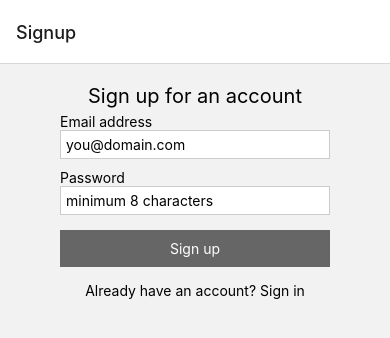
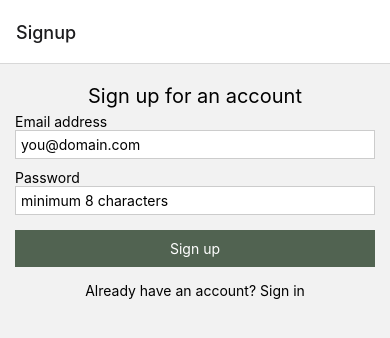
Before and after one commit to johannesmu/crossApp23T1, a React Native app: screen / in a window 390 px wide. Shown: the top 338 px of the page. Built offline with nearby package versions, Linux system fonts and the light colour scheme; no server answers.

Commit message:
adding context

```diff
--- a/App.js
+++ b/App.js
@@ -4,6 +4,8 @@ import { StyleSheet, Text, View, TouchableOpacity } from 'react-native';
 import { NavigationContainer } from '@react-navigation/native';
 import { createNativeStackNavigator } from '@react-navigation/native-stack';
 import { useState, useEffect } from 'react';
+//contexts
+import { AuthContext } from './contexts/AuthContext';
 // screens
 import { HomeScreen } from './screens/HomeScreen';
 import { SignUpScreen } from './screens/SignUp';
@@ -33,77 +35,77 @@ import {
 
 const Stack = createNativeStackNavigator();
 
-const FBapp = initializeApp( firebaseConfig )
-const FBauth = getAuth( FBapp )
-const FBdb = getFirestore( FBapp )
+const FBapp = initializeApp(firebaseConfig)
+const FBauth = getAuth(FBapp)
+const FBdb = getFirestore(FBapp)
 
 export default function App() {
-  const [auth,setAuth] = useState()
-  const [ errorMsg, setErrorMsg ] = useState()
-  const [ noteData, setNoteData ] = useState([])
+  const [auth, setAuth] = useState()
+  const [errorMsg, setErrorMsg] = useState()
+  const [noteData, setNoteData] = useState([])
 
-  onAuthStateChanged( FBauth, (user) => {
-    if( user ) {
-      setAuth( user )
+  onAuthStateChanged(FBauth, (user) => {
+    if (user) {
+      setAuth(user)
       // console.log( user.uid )
     }
     else {
-      setAuth( null )
+      setAuth(null)
     }
   })
 
   useEffect(() => {
-    if( noteData.length === 0 && auth ) {
+    if (noteData.length === 0 && auth) {
       GetData()
     }
   })
 
-  const SignUp = ( email, password ) => {
-    createUserWithEmailAndPassword( FBauth, email, password )
-    .then( (userCredential) => console.log(userCredential) )
-    .catch( (error) => console.log(error) )
+  const SignUp = (email, password) => {
+    createUserWithEmailAndPassword(FBauth, email, password)
+      .then((userCredential) => console.log(userCredential))
+      .catch((error) => console.log(error))
   }
 
-  const SignIn = ( email, password ) => {
-    signInWithEmailAndPassword( FBauth, email, password )
-    .then( (userCredential) => console.log(userCredential) )
-    .catch( (error) => console.log(error) )
+  const SignIn = (email, password) => {
+    signInWithEmailAndPassword(FBauth, email, password)
+      .then((userCredential) => console.log(userCredential))
+      .catch((error) => console.log(error))
   }
 
   const SignOut = () => {
     signOut(FBauth)
-    .then( () => {
+      .then(() => {
         //now the user is signed out
       })
-    .catch((err) => console.log(error) )
+      .catch((err) => console.log(error))
   }
 
-  const AddData = async ( note ) => {
+  const AddData = async (note) => {
     const userId = auth.uid
     const path = `users/${userId}/notes`
     // const data = { id: new Date().getTime(), description: "sample data"}
-    const ref = await addDoc( collection( FBdb, path), note )
+    const ref = await addDoc(collection(FBdb, path), note)
   }
 
   const GetData = () => {
     const userId = auth.uid
     const path = `users/${userId}/notes`
-    const dataQuery = query( collection( FBdb, path ) )
-    const unsubscribe = onSnapshot( dataQuery, ( responseData ) => {
+    const dataQuery = query(collection(FBdb, path))
+    const unsubscribe = onSnapshot(dataQuery, (responseData) => {
       let notes = []
-      responseData.forEach( (note) => {
+      responseData.forEach((note) => {
         let item = note.data()
         item.id = note.id
-        notes.push( item )
+        notes.push(item)
       })
       // console.log( notes )
-      setNoteData( notes )
+      setNoteData(notes)
     })
   }
 
-  const SignOutButton = ( props ) => {
-    return(
-      <TouchableOpacity onPress={ () => SignOut() }>
+  const SignOutButton = (props) => {
+    return (
+      <TouchableOpacity onPress={() => SignOut()}>
         <Text>Sign Out</Text>
       </TouchableOpacity>
     )
@@ -113,16 +115,24 @@ export default function App() {
       <NavigationContainer>
         <Stack.Navigator>
             <Stack.Screen name="Signup">
-          { (props) => <SignUpScreen {...props} handler={SignUp} authStatus={auth} /> }
+                {(props) =>
+                <AuthContext.Provider value={auth}>
+                  <SignUpScreen {...props} handler={SignUp} />
+                </AuthContext.Provider>
+                }
             </Stack.Screen>
             <Stack.Screen name="Signin">
-          { (props) => <SignInScreen {...props} handler={SignIn} authStatus={auth} /> }
+              {(props) => <SignInScreen {...props} handler={SignIn} />}
             </Stack.Screen>
-        <Stack.Screen name="Home" options={{ headerRight: () =><SignOutButton /> }}>
-          { (props) => <HomeScreen {...props} authStatus={auth}  add={AddData} data={noteData} /> }
+            <Stack.Screen name="Home" options={{ headerRight: () => <SignOutButton /> }}>
+              {(props) =>
+              <AuthContext.Provider value={auth}>
+                <HomeScreen {...props} add={AddData} data={noteData} />
+              </AuthContext.Provider>
+              }
             </Stack.Screen>
             <Stack.Screen name="Detail">
-          { (props) => <DetailScreen {...props} /> }
+              {(props) => <DetailScreen {...props} />}
             </Stack.Screen>
         </Stack.Navigator>
       </NavigationContainer>
--- /dev/null
+++ b/contexts/AuthContext.js
@@ -0,0 +1,3 @@
+import { createContext } from "react"
+
+export const AuthContext = createContext(null)
--- a/screens/HomeScreen.js
+++ b/screens/HomeScreen.js
@@ -16,11 +16,11 @@ export function HomeScreen(props) {
     props.add(noteObj)
   }
 
-  useEffect(() => {
-    if (!props.authStatus) {
-      navigation.reset({ index: 0, routes: [{ name: "Signin" }] })
-    }
-  }, [props.authStatus])
+  // useEffect(() => {
+  //   if (!props.authStatus) {
+  //     navigation.reset({ index: 0, routes: [{ name: "Signin" }] })
+  //   }
+  // }, [props.authStatus])
 
   const ListClickHandler = (data) => {
     navigation.navigate("Detail", data)
--- a/screens/SignIn.js
+++ b/screens/SignIn.js
@@ -88,7 +88,7 @@ export function SignInScreen(props) {
 
 const styles = StyleSheet.create({
   page: {
-    marginHorizontal: 60,
+    marginHorizontal: 15,
   },
   title: {
     fontSize: 20,
@@ -111,7 +111,7 @@ const styles = StyleSheet.create({
     marginVertical: 5,
   },
   button: {
-    backgroundColor: "#000000",
+    backgroundColor: "#063966",
     padding: 10,
     marginVertical: 10,
   },
@@ -120,7 +120,7 @@ const styles = StyleSheet.create({
     textAlign: "center"
   },
   buttonDisabled: {
-    backgroundColor: "#666666",
+    backgroundColor: "#515b63",
     padding: 10,
     marginVertical: 10,
   },
--- a/screens/SignUp.js
+++ b/screens/SignUp.js
@@ -1,6 +1,7 @@
 import { View, Text, TextInput, TouchableOpacity, StyleSheet } from "react-native";
-import { useEffect, useState } from 'react'
+import { useEffect, useState, useContext } from 'react'
 import { useNavigation } from "@react-navigation/native";
+import { AuthContext } from "../contexts/AuthContext";
 
 export function SignUpScreen(props) {
   const [email, setEmail] = useState("")
@@ -10,6 +11,8 @@ export function SignUpScreen(props) {
   const [validForm, setValidForm] = useState(false)
 
   const navigation = useNavigation()
+
+  const authStatus = useContext(AuthContext)
 
   useEffect(() => {
     if (email.indexOf('@') > 0) {
@@ -38,14 +41,20 @@ export function SignUpScreen(props) {
     }
   })
 
-  useEffect(() => {
-    if (props.authStatus) {
-      // navigate adds a back arrow to the header
-      // navigation.navigate("Home")
-      // reset will make "Home" the root page of the navigation
+  // useEffect(() => {
+  //   if (props.authStatus) {
+  //     // navigate adds a back arrow to the header
+  //     // navigation.navigate("Home")
+  //     // reset will make "Home" the root page of the navigation
+  //     navigation.reset({ index: 0, routes: [{ name: "Home" }] })
+  //   }
+  // }, [props.authStatus])
+
+  useEffect( () => {
+    if(authStatus) {
       navigation.reset({ index: 0, routes: [{ name: "Home" }] })
     }
-  }, [props.authStatus])
+  })
 
   return (
     <View style={styles.page}>
@@ -88,7 +97,7 @@ export function SignUpScreen(props) {
 
 const styles = StyleSheet.create({
   page: {
-    marginHorizontal: 60,
+    marginHorizontal: 15,
   },
   title: {
     fontSize: 20,
@@ -111,7 +120,7 @@ const styles = StyleSheet.create({
     marginVertical: 5,
   },
   button: {
-    backgroundColor: "#000000",
+    backgroundColor: "#056e01",
     padding: 10,
     marginVertical: 10,
   },
@@ -120,7 +129,7 @@ const styles = StyleSheet.create({
     textAlign: "center"
   },
   buttonDisabled: {
-    backgroundColor: "#666666",
+    backgroundColor: "#516351",
     padding: 10,
     marginVertical: 10,
   },
```
Lines whose indentation alone changed are shown as unchanged.
